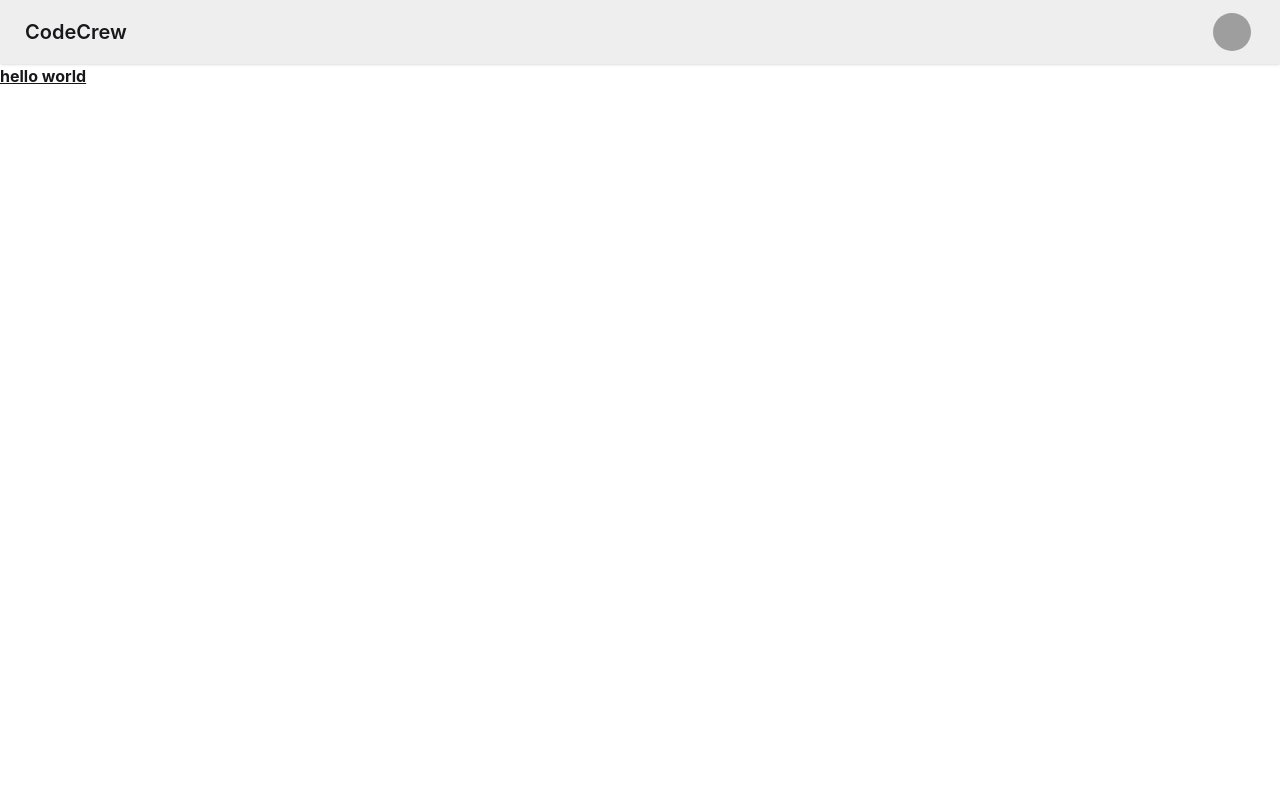
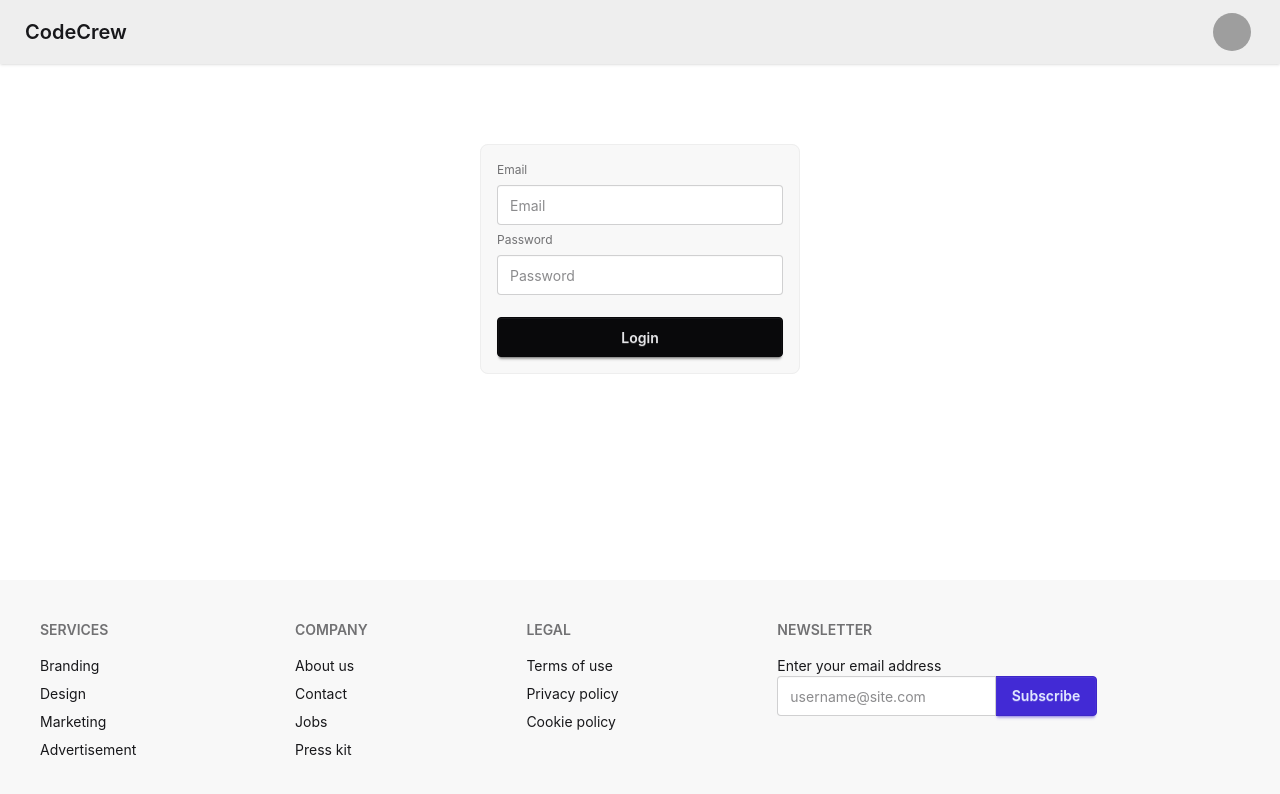
Before and after one commit to imadityameena/CodeCrew-web, a React (Vite) app: page /login in a window 1280 px wide. Shown: the top 794 px of the page. Built offline with nearby package versions, Linux system fonts and the light colour scheme; grey boxes are pictures that could not be loaded.

Commit message:
login setup tested

```diff
--- a/package.json
+++ b/package.json
@@ -11,8 +11,10 @@
   },
   "dependencies": {
     "@tailwindcss/vite": "^4.3.3",
+    "axios": "^1.20.0",
     "react": "^19.2.8",
     "react-dom": "^19.2.8",
+    "react-router-dom": "^7.18.3",
     "tailwindcss": "^4.3.3"
   },
   "devDependencies": {
--- a/src/App.jsx
+++ b/src/App.jsx
@@ -1,41 +1,25 @@
+import { BrowserRouter, Route, Routes } from "react-router-dom"
+import Profile from "./components/Profile"
+import Login from "./components/Login"
+import Body from "./components/Body"
+
 
 
 function App() {
 
 
   return (
-    <>
-    <div className="navbar bg-base-300 shadow-sm">
-  <div className="flex-1">
-    <a className="btn btn-ghost text-xl">CodeCrew</a>
-  </div>
-  <div className="flex gap-2">
+    <BrowserRouter basename="/">
 
-    <div className="dropdown dropdown-end mx-5">
-      <div tabIndex={0} role="button" className="btn btn-ghost btn-circle avatar">
-        <div className="w-10 rounded-full">
-          <img
-            alt="Tailwind CSS Navbar component"
-            src="https://img.daisyui.com/images/stock/photo-1534528741775-53994a69daeb.webp" />
-        </div>
-      </div>
-      <ul
-        tabIndex={-1}
-        className="menu menu-sm dropdown-content bg-base-100 rounded-box z-1 mt-3 w-52 p-2 shadow">
-        <li>
-          <a className="justify-between">
-            Profile
-            <span className="badge">New</span>
-          </a>
-        </li>
-        <li><a>Settings</a></li>
-        <li><a>Logout</a></li>
-      </ul>
-    </div>
-  </div>
-</div>
-      <h1 className="ext-3xl font-bold underline">hello world</h1>
-    </>
+      <Routes>
+        <Route path="/" element = {<Body/>}>
+        <Route path="/login" element = {<Login/>}/>
+        <Route path="profile" element = {<Profile/>}/>
+
+        </Route>
+      </Routes>
+
+    </BrowserRouter>
   )
 }
 
--- /dev/null
+++ b/src/components/Body.jsx
@@ -0,0 +1,18 @@
+import React from 'react'
+import Navbar from './Navbar'
+import { Outlet } from 'react-router-dom'
+import Footer from './Footer'
+
+const Body = () => {
+  return (
+    <div>
+    <Navbar/>
+    <Outlet/>
+    <Footer/>
+
+    </div>
+
+  )
+}
+
+export default Body
--- /dev/null
+++ b/src/components/Footer.jsx
@@ -0,0 +1,43 @@
+import React from 'react'
+
+const Footer = () => {
+  return (
+   <footer className="footer sm:footer-horizontal bg-base-200 text-base-content p-10 fixed bottom-0">
+  <nav>
+    <h6 className="footer-title">Services</h6>
+    <a className="link link-hover">Branding</a>
+    <a className="link link-hover">Design</a>
+    <a className="link link-hover">Marketing</a>
+    <a className="link link-hover">Advertisement</a>
+  </nav>
+  <nav>
+    <h6 className="footer-title">Company</h6>
+    <a className="link link-hover">About us</a>
+    <a className="link link-hover">Contact</a>
+    <a className="link link-hover">Jobs</a>
+    <a className="link link-hover">Press kit</a>
+  </nav>
+  <nav>
+    <h6 className="footer-title">Legal</h6>
+    <a className="link link-hover">Terms of use</a>
+    <a className="link link-hover">Privacy policy</a>
+    <a className="link link-hover">Cookie policy</a>
+  </nav>
+  <form>
+    <h6 className="footer-title">Newsletter</h6>
+    <fieldset className="w-80">
+      <label>Enter your email address</label>
+      <div className="join">
+        <input
+          type="text"
+          placeholder="username@site.com"
+          className="input join-item" />
+        <button className="btn btn-primary join-item">Subscribe</button>
+      </div>
+    </fieldset>
+  </form>
+</footer>
+  )
+}
+
+export default Footer
--- /dev/null
+++ b/src/components/Login.jsx
@@ -0,0 +1,52 @@
+import React, { useState } from "react";
+import axios from "axios";
+
+const Login = () => {
+
+  const [email, setEmail] = useState("");
+  const [password, setPassword] = useState("");
+
+  const handleLogin = async () => {
+
+    try {
+
+      const res = await axios.post(
+      "http://localhost:7777/login",
+      {
+        email,
+        password,
+      },
+      {withCredentials : true}
+    )
+
+   console.log(res);
+
+
+    } catch (error) {
+
+      console.log(error);
+
+    }
+
+  }
+
+
+  return (
+    <div className="flex justify-center m-20">
+  <fieldset className="fieldset bg-base-200 border-base-300 rounded-box w-xs border p-4">
+
+
+  <label className="label">Email</label>
+  <input type="email" className="input" placeholder="Email" onChange={(e) => setEmail(e.target.value)} />
+
+  <label className="label">Password</label>
+  <input type="password" className="input" placeholder="Password" onChange={(e) => setPassword(e.target.value)} />
+
+  <button className="btn btn-neutral mt-4" onClick={handleLogin}>Login</button>
+</fieldset>
+    </div>
+
+  );
+};
+
+export default Login;
--- /dev/null
+++ b/src/components/Navbar.jsx
@@ -0,0 +1,37 @@
+import React from 'react'
+
+const Navbar = () => {
+  return (
+     <div className="navbar bg-base-300 shadow-sm">
+  <div className="flex-1">
+    <a className="btn btn-ghost text-xl">CodeCrew</a>
+  </div>
+  <div className="flex gap-2">
+
+    <div className="dropdown dropdown-end mx-5">
+      <div tabIndex={0} role="button" className="btn btn-ghost btn-circle avatar">
+        <div className="w-10 rounded-full">
+          <img
+            alt="Tailwind CSS Navbar component"
+            src="https://img.daisyui.com/images/stock/photo-1534528741775-53994a69daeb.webp" />
+        </div>
+      </div>
+      <ul
+        tabIndex={-1}
+        className="menu menu-sm dropdown-content bg-base-100 rounded-box z-1 mt-3 w-52 p-2 shadow">
+        <li>
+          <a className="justify-between">
+            Profile
+            <span className="badge">New</span>
+          </a>
+        </li>
+        <li><a>Settings</a></li>
+        <li><a>Logout</a></li>
+      </ul>
+    </div>
+  </div>
+</div>
+  )
+}
+
+export default Navbar
--- /dev/null
+++ b/src/components/Profile.jsx
@@ -0,0 +1,9 @@
+import React from 'react'
+
+const Profile = () => {
+  return (
+    <div>Profile</div>
+  )
+}
+
+export default Profile
```
Also changed, not shown: 1 other file (tests, documents, lock files or other folders).
